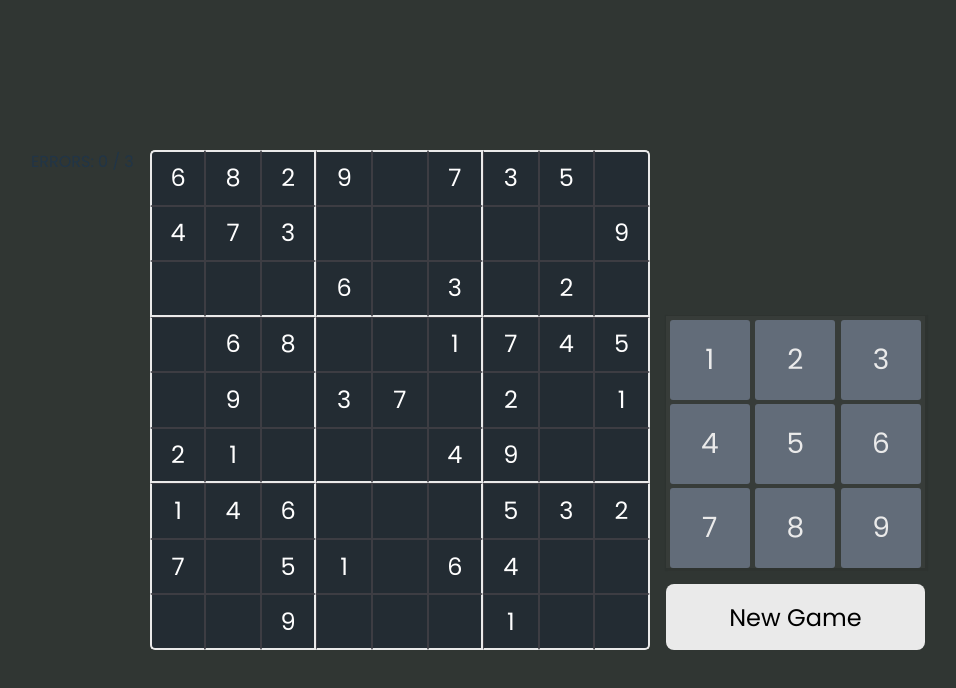
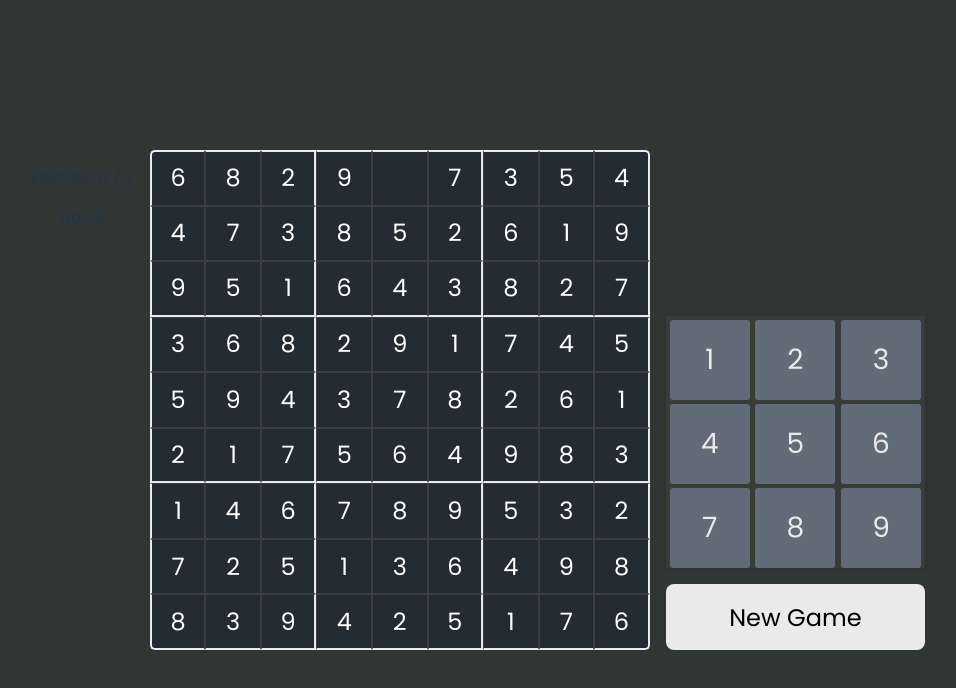
Before and after one commit to Mustaine16/sudoku, a Vue app: page / in a window 1280 px wide. Shown: the top 688 px of the page, without its empty margins (162-1118 px from the left). Built offline with nearby package versions, Linux system fonts and the light colour scheme.

Commit message:
Add Congrats Modal and Timer

```diff
--- a/src/App.vue
+++ b/src/App.vue
@@ -1,7 +1,13 @@
 <template>
   <main>
-    <!-- <GameBar /> -->
-    <span>ERRORS: {{ errorsCount }} / {{ MAX_ERRORS }}</span>
+    <GameBar
+      :errorsCount="errorsCount"
+      :formattedTime="formattedTime"
+      :isGameSolved="isGameSolved"
+      :MAX_ERRORS="MAX_ERRORS"
+      :time="time"
+      @incrementTime="incrementTime"
+    />
     <Board
       :gameBoard="gameBoard"
       :initialBoard="initialBoard"
@@ -13,6 +19,13 @@
       @cellError="addErrorCount"
     />
     <UserControls @initGame="initGame" @numPadInput="handleNumPadInput" />
+    <Teleport to="body">
+      <Modal
+        :show="showModal"
+        @close="showModal = false"
+        :formattedTime="formattedTime"
+      />
+    </Teleport>
   </main>
 </template>
 
@@ -21,13 +34,15 @@ import { cloneDeep } from "lodash";
 import { checkCellIsDisabled, getRegionStartAndEnd } from "./utils/index.js";
 import CONSTANTS from "./utils/constants.js";
 import Board from "@components/Board/Board.vue";
+import GameBar from "@components/GameBar/GameBar.vue";
+import Modal from "@components/Modal.vue";
 import UserControls from "@components/UserControls/UserControls.vue";
-import GameBar from "@components/GameBar/GameBar.vue";
 
 export default {
   components: {
     Board,
     GameBar,
+    Modal,
     UserControls,
   },
 
@@ -42,18 +57,31 @@ export default {
       gameBoard: [],
       maxToFill: 0,
       solvedBoard: [],
+      showModal: false,
+      time: 0,
       MAX_ERRORS: CONSTANTS.MAX_ERRORS,
       BOARD_SIZE: CONSTANTS.BOARD_SIZE,
     };
   },
 
   computed: {
-    gameIsSolved() {
+    isGameSolved() {
       return this.solvedBoard.every((solvedRow, rowIndex) => {
         return solvedRow.every((solvedCell, solvedCellIndex) => {
           return solvedCell === this.gameBoard[rowIndex][solvedCellIndex];
         });
       });
+    },
+
+    formattedTime() {
+      const m = Math.floor((this.time % 3600) / 60);
+      const s = Math.floor((this.time % 3600) % 60);
+
+      const mDisplay =
+        m > 0 ? `${m.toString().length > 1 ? `${m}` : `${0}${m}`}` : "00";
+      const sDisplay =
+        s > 0 ? `${s.toString().length > 1 ? `${s}` : `${0}${s}`}` : "00";
+      return `${mDisplay}:${sDisplay}`;
     },
   },
 
@@ -102,7 +130,7 @@ export default {
     setGameBoard() {
       const newBoard = cloneDeep(this.solvedBoard);
 
-      let numsToDelete = 60;
+      let numsToDelete = 1;
 
       for (let rowIndex = 0; rowIndex < newBoard.length; rowIndex++) {
         const row = newBoard[rowIndex];
@@ -190,6 +218,10 @@ export default {
     addErrorCount() {
       this.errorsCount = this.errorsCount + 1;
     },
+    incrementTime() {
+      console.log("times");
+      this.time = this.time + 1;
+    },
   },
 
   mounted() {
@@ -197,13 +229,9 @@ export default {
   },
 
   watch: {
-    gameIsSolved(isSolved) {
+    isGameSolved(isSolved) {
       if (isSolved) {
-        this.$nextTick(() => {
-          setTimeout(() => {
-            alert("Congratulations!");
-          }, 0);
-        });
+        this.showModal = true;
       }
     },
   },
--- a/src/components/GameBar/GameBar.vue
+++ b/src/components/GameBar/GameBar.vue
@@ -1,13 +1,28 @@
 <template>
-    <h1>e</h1>
+  <div id="game-bar">
+    <p class="errors">ERRORS: {{ errorsCount }} / {{ MAX_ERRORS }}</p>
+    <Timer
+      :isGameSolved="isGameSolved"
+      :formattedTime="formattedTime"
+      :time="time"
+      @incrementTime="$emit('incrementTime')"
+    />
+  </div>
 </template>
 
 <script>
+import Timer from "./Timer.vue";
 export default {
+  components: { Timer },
   name: "GameBar",
+  props: {
+    isGameSolved: { type: Boolean },
+    errorsCount: { type: Number },
+    MAX_ERRORS: { type: Number },
+    formattedTime: { type: String },
+    time: { type: Number },
+  },
 };
 </script>
 
-<style lang="scss" scoped>
-
-</style>
+<style lang="scss" scoped></style>
--- /dev/null
+++ b/src/components/GameBar/Timer.vue
@@ -0,0 +1,48 @@
+<template>
+  <p>{{ formattedTime }}</p>
+</template>
+
+<script>
+export default {
+  anme: "Timer",
+
+  props: {
+    formattedTime: { type: String },
+    isGameSolved: { type: Boolean },
+    time: { type: Number },
+  },
+
+  data() {
+    return {
+      interval: null,
+    };
+  },
+
+  methods: {
+    toggleTimer() {
+      if (!this.isGameSolved) {
+        clearInterval(this.interval);
+      } else {
+        this.interval = setInterval(this.incrementTime, 1000);
+      }
+    },
+    incrementTime() {
+      this.$emit("incrementTime");
+    },
+  },
+
+  mounted() {
+    this.toggleTimer();
+  },
+
+  watch: {
+    isGameSolved(isSolved) {
+      if (isSolved) {
+        clearInterval(this.interval);
+      }
+    },
+  },
+};
+</script>
+
+<style></style>
--- /dev/null
+++ b/src/components/Modal.vue
@@ -0,0 +1,85 @@
+<template>
+  <Transition name="modal">
+    <div v-if="show" class="modal-bckg">
+      <div class="modal-container">
+        <div class="modal-body">
+          <img src="../assets/trophy.png" />
+          <p>Congrats!</p>
+          <p>
+            You managed to complete the sudoku in {{ time }}. Do you want to
+            play again?
+          </p>
+        </div>
+      </div>
+    </div>
+  </Transition>
+</template>
+
+<script>
+export default {
+  props: {
+    show: { type: Boolean },
+    time: { type: String },
+  },
+};
+</script>
+
+<style>
+.modal-bckg {
+  position: fixed;
+  top: 0;
+  left: 0;
+  width: 100%;
+  height: 100%;
+  background-color: rgba(0, 0, 0, 0.5);
+  display: flex;
+  transition: opacity 0.2s ease-in;
+  z-index: 9999;
+}
+
+.modal-container {
+  width: 300px;
+  margin: auto;
+  padding: 20px 30px;
+  background-color: #fff;
+  border-radius: 2px;
+  box-shadow: 0 2px 8px rgba(0, 0, 0, 0.33);
+  transition: all 0.2s ease-in;
+}
+
+.modal-header h3 {
+  margin-top: 0;
+  color: #42b983;
+}
+
+.modal-body {
+  margin: 20px 0;
+}
+
+.modal-default-button {
+  float: right;
+}
+
+/*
+ * The following styles are auto-applied to elements with
+ * transition="modal" when their visibility is toggled
+ * by Vue.js.
+ *
+ * You can easily play with the modal transition by editing
+ * these styles.
+ */
+
+.modal-enter-from {
+  opacity: 0;
+}
+
+.modal-leave-to {
+  opacity: 0;
+}
+
+.modal-enter-from .modal-container,
+.modal-leave-to .modal-container {
+  -webkit-transform: scale(1.1);
+  transform: scale(1.1);
+}
+</style>
```
Also changed, not shown: src/assets/trophy.png (added).
